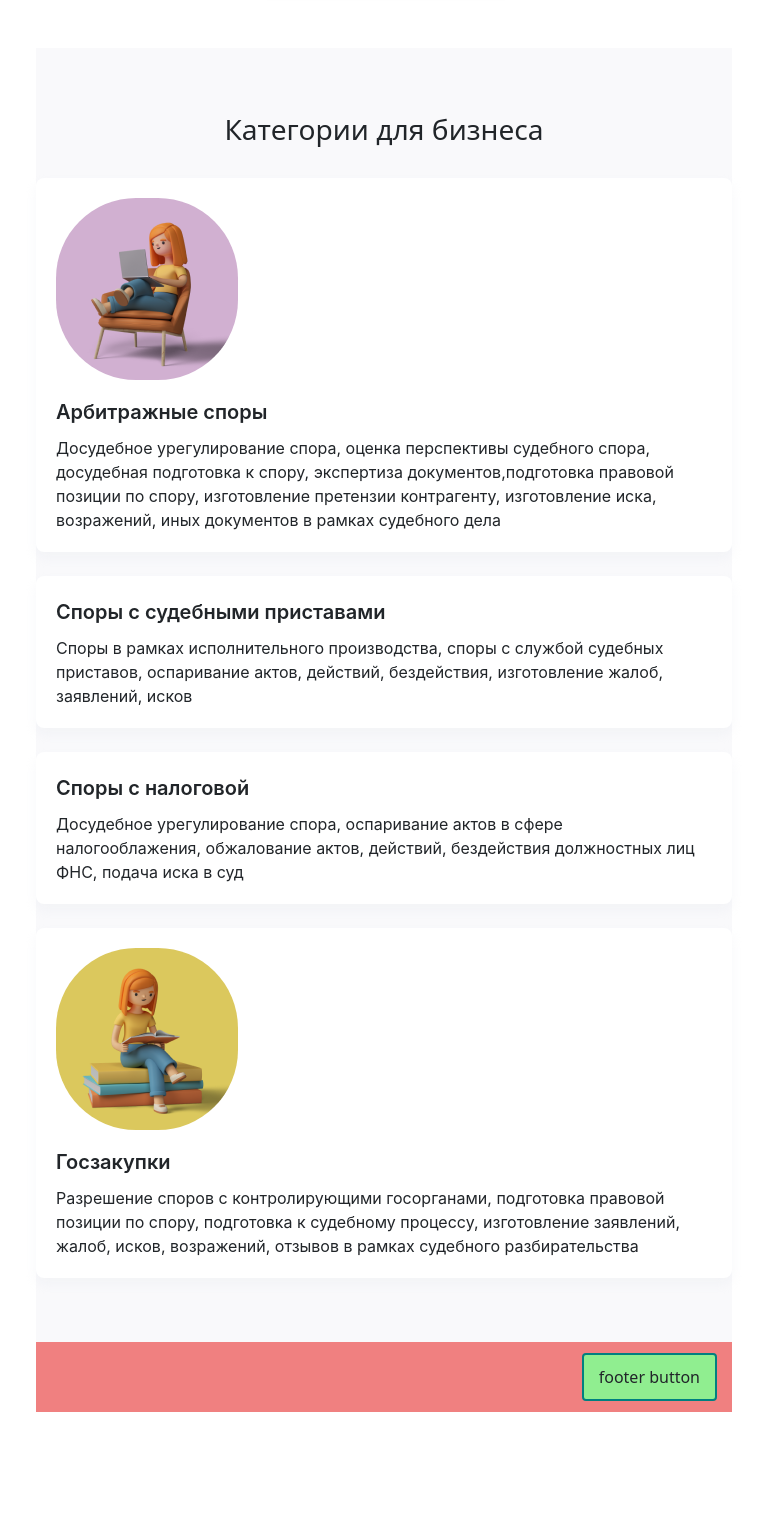
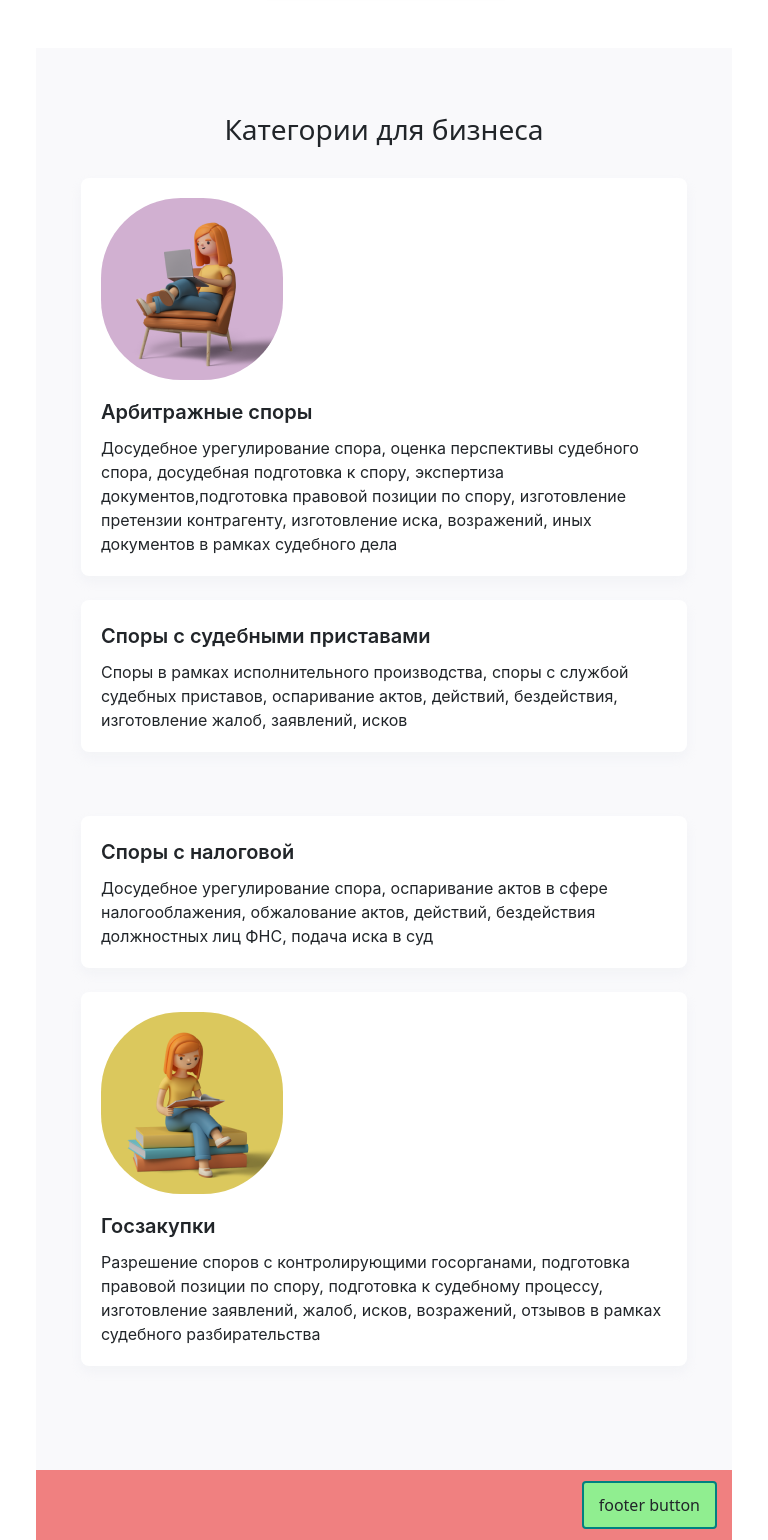
Before and after one commit to stealthunit1337/some_project, a Vue app: page /zakon-biz in a window 768 px wide. Shown: the part 1610-3150 px from the top of the page. Before the commit the page ends 3022 px from the top, so only its background shows below. Built offline with nearby package versions, Linux system fonts and the light colour scheme.

Commit message:
business block fix

```diff
--- a/src/views/ZakonBiz.vue
+++ b/src/views/ZakonBiz.vue
@@ -263,17 +263,21 @@ export default {
 	.blocks2 {
 		display: flex;
 		justify-content: center;
+		margin-left: 45px;
+		margin-right: 45px;
 
 		@media (max-width: 768px) {
 			flex-direction: column;
 		}
 
 		.b_1 {
-			width: 45%;
-
-			@media (min-width: 768px) and (max-width: 1199.98px) {
-				width: 43%;
-			}
+			width: 50%;
+			margin: 32px 15px 0 0;
+			display: flex;
+			flex-direction: column;
+			// @media (min-width: 768px) and (max-width: 1199.98px) {
+			// 	width: 43%;
+			// }
 
 			@media (max-width: 768px) {
 				width: 100%;
@@ -281,9 +285,6 @@ export default {
 			}
 
 			// height: 678px;
-			margin: 32px 15px 0 0;
-			display: flex;
-			flex-direction: column;
 
 			.b_1_1 {
 				padding: 32px;
@@ -326,14 +327,18 @@ export default {
 		}
 
 		.b_2 {
-			width: 45%;
+			width: 50%;
 			// height: 631px;
-			margin: 56px 0 0 15px;
+			margin: 32px 0 0 15px;
+			padding-top: 24px;
+			padding-bottom: 24px;
 			display: flex;
 			flex-direction: column;
 
 			@media (min-width: 768px) and (max-width: 1199.98px) {
-				width: 43%;
+				// width: 43%;
+				padding-top: 40px;
+				padding-bottom: 40px;
 			}
 
 			@media (max-width: 768px) {
```
